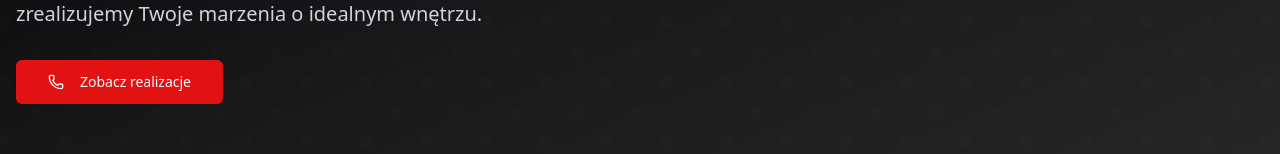
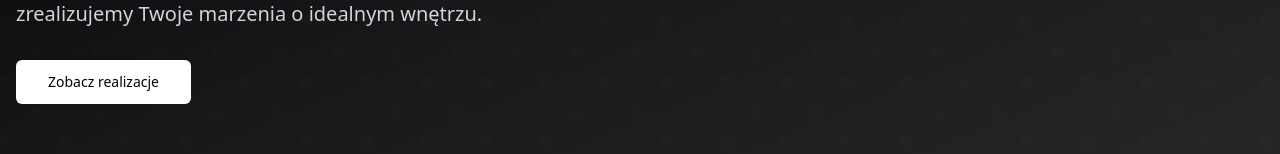
Before and after one commit to damian2603/2, a Next.js app: page / in a window 1280 px wide. Shown: the part 425-579 px from the top of the page. Built offline with nearby package versions, Linux system fonts and the light colour scheme.

Commit message:
completionId: cgen-c6aa8fb240274750b96f574a5d90a6d3
cgen-c6aa8fb240274750b96f574a5d90a6d3

```diff
--- a/src/app/page.tsx
+++ b/src/app/page.tsx
@@ -98,8 +98,7 @@ export default function HomePage() {
               Profesjonalne usługi remontowe z gwarancją jakości. Od projektu po klucz - zrealizujemy Twoje marzenia o idealnym wnętrzu.
             </p>
             <div className="flex flex-wrap gap-4">
-              <Button size="lg" className="bg-accent hover:bg-accent/90">
-                <Phone className="mr-2 h-5 w-5" />
+              <Button size="lg" className="bg-white text-black hover:bg-zinc-100">
                 <p><span style={{fontSize: "14px"}}>Zobacz realizacje</span></p>
               </Button>
             </div>
```
